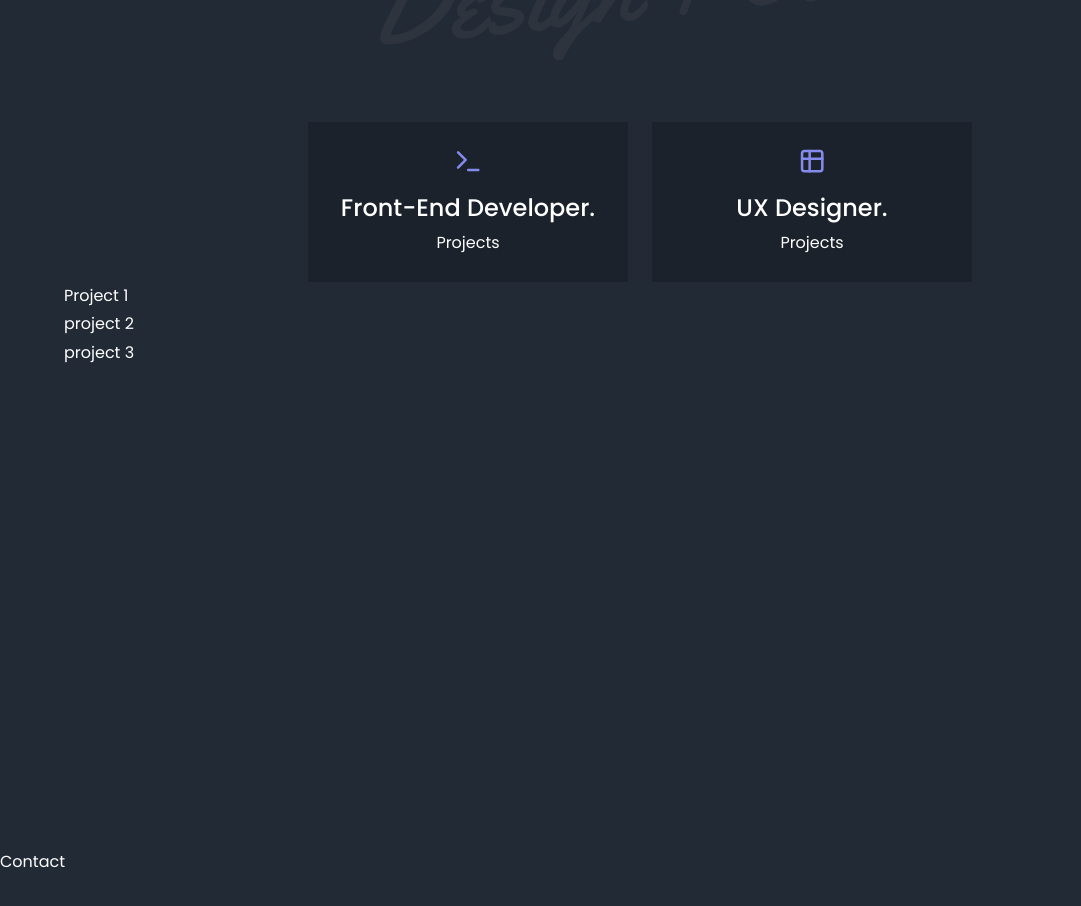
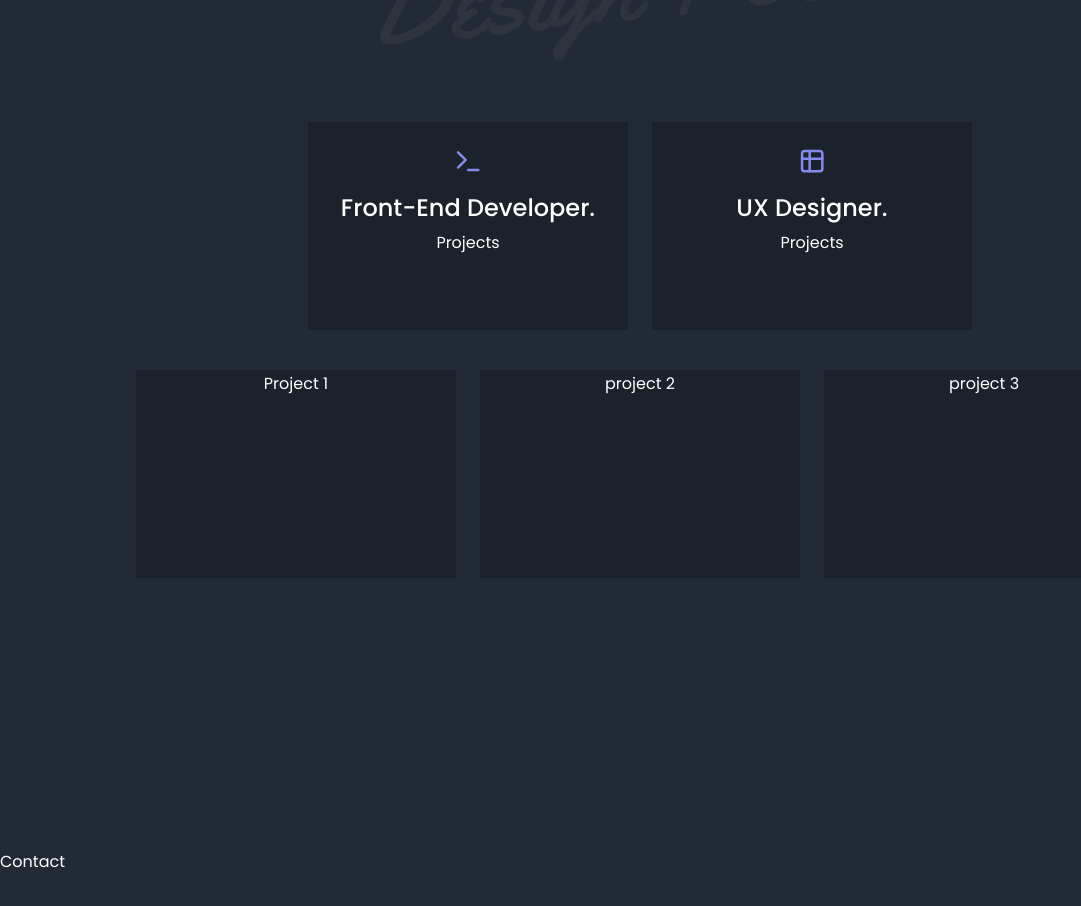
Before and after one commit to rodriguezjaniece08/react-portfolio, a React (Create React App) app: page / in a window 1280 px wide. Shown: the part 2000-2906 px from the top of the page, without its empty margins (0-1081 px from the left). Built offline with nearby package versions, Linux system fonts and the light colour scheme.

Commit message:
minor changes to project folder

```diff
--- a/src/components/projects/projects.css
+++ b/src/components/projects/projects.css
@@ -16,14 +16,16 @@
     margin: 0 auto;
 }
 
-.projects {
+.projects, .card-container {
     display: flex;
     justify-content: center;
     gap: 1.5rem;
+    margin-bottom: 2.5rem;
 }
-.project-link {
+
+.project-link, .project-card {
     width: 20rem;
-    height: 10rem;
+    height: 13rem;
     background: var(--color-bg-variant);
     text-align: center;
 }
```
